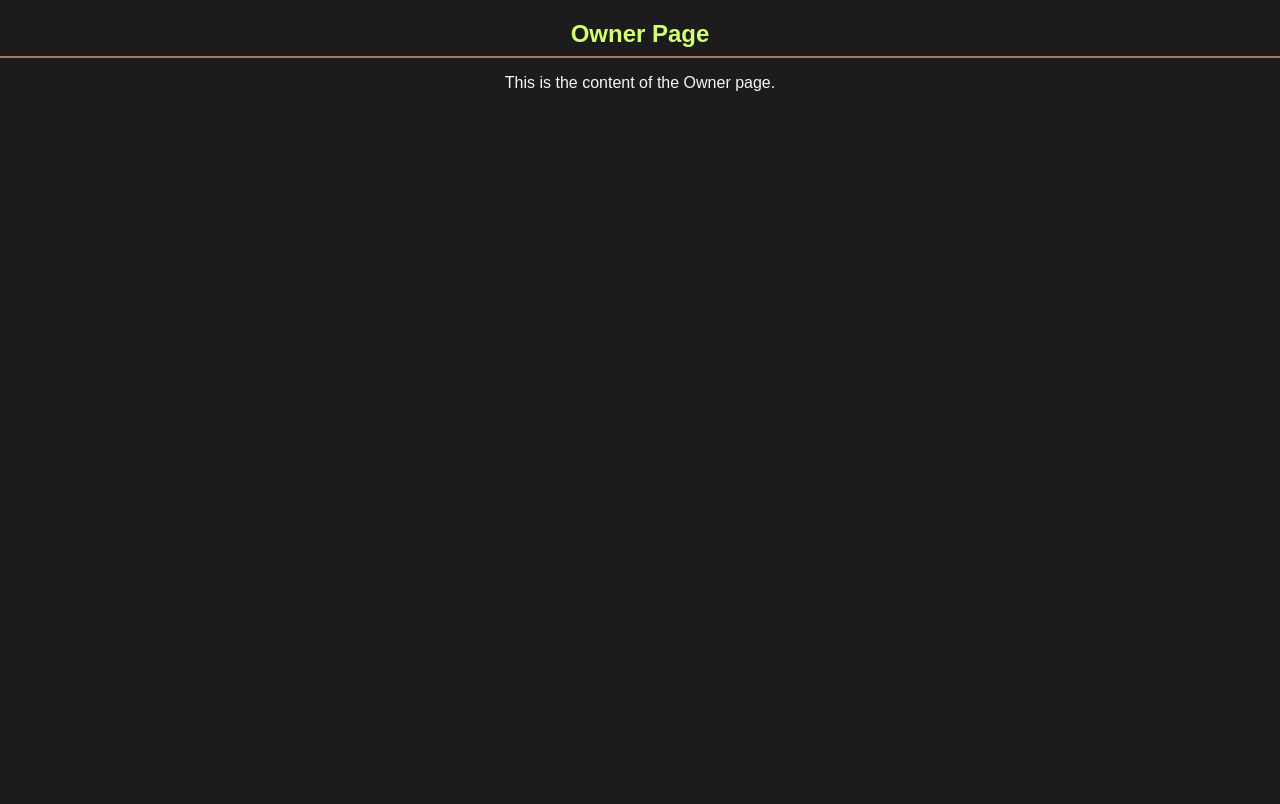
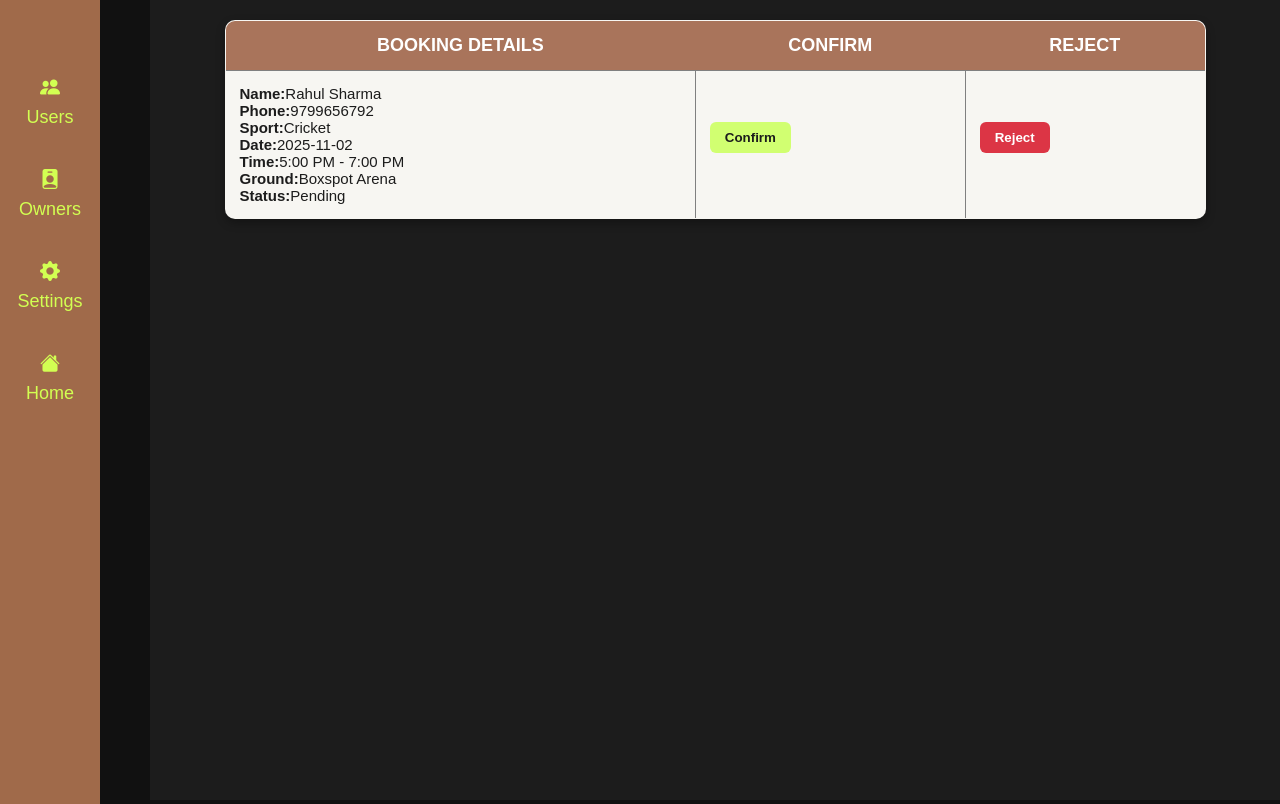
Before and after one commit to SportsSync/Sports_Sync, a PHP site: page /owner/owner.php in a window 1280 px wide. Before the commit the page ends 91 px from the top, so only its background shows below. Run offline with PHP 8.4, Linux system fonts and the light colour scheme.

Commit message:
sidebar in vendor

```diff
--- a/footer.php
+++ b/footer.php
@@ -1,4 +1,4 @@
-<footer class="footer">
+<footer class="footer"><br><br>
   <div class="container">
     <div class="row">
       <div class="col-md-4 mb-4">
--- a/owner/owner.php
+++ b/owner/owner.php
@@ -1,10 +1,125 @@
 <!DOCTYPE html>
-<html>
+<html lang="en">
 <head>
-  <link href="../whole.css" rel="stylesheet">
+<meta charset="UTF-8">
+<meta name="viewport" content="width=device-width, initial-scale=1.0">
+<title>SportSync Dashboard</title>
+
+<!-- Bootstrap Icons CDN -->
+<link rel="stylesheet" href="https://cdn.jsdelivr.net/npm/bootstrap-icons@1.11.1/font/bootstrap-icons.css">
+
+<style>
+/* ===== Global Styles ===== */
+body {
+  margin: 0;
+  font-family: Arial, sans-serif;
+  background-color: #111;
+  color: white;
+}
+
+/* ===== Sidebar ===== */
+.sidebar {
+  position: fixed;
+  top: 0;
+  left: 0;
+  width: 100px;
+  height: 100vh;
+  background: #a06a4a;
+  display: flex;
+  flex-direction: column;
+  align-items: center;
+  padding-top: 30px;
+}
+
+.sidebar-menu {
+  list-style: none;
+  padding: 0;
+  width: 100%;
+}
+
+.sidebar-menu li {
+  width: 100%;
+  text-align: center;
+  margin: 20px 0;
+}
+
+.sidebar-menu a {
+  color: #d2ff52;
+  text-decoration: none;
+  font-size: 18px;
+  display: block;
+  padding: 10px;
+}
+
+.sidebar-menu a:hover {
+  background: #8b5a3c;
+}
+
+/* Bootstrap Icons */
+.icon {
+  font-size: 20px;
+  display: block;
+  margin-bottom: 8px;
+}
+
+/* ===== Content Area ===== */
+.content {
+  margin-left: 150px;
+  padding: 0;
+}
+
+iframe {
+  width: 100%;
+  height: 100vh;
+  border: none;
+  background: #111;
+}
+</style>
 </head>
+
 <body>
-  <h2>Owner Page</h2>
-  <p>This is the content of the Owner page.</p>
+
+<!-- ===== Sidebar ===== -->
+<div class="sidebar">
+  <ul class="sidebar-menu">
+
+    <li>
+      <a href="#" onclick="loadPage('vendor_confirm.php')">
+        <i class="bi bi-people-fill icon"></i>
+        Users
+      </a>
+    </li>
+    <li>
+      <a href="#" onclick="loadPage('vendor.php')">
+        <i class="bi bi-person-badge-fill icon"></i>
+        Owners
+      </a>
+    </li>
+
+    <li>
+      <a href="#" onclick="loadPage('vendor_settings.php')">
+        <i class="bi bi-gear-fill icon"></i>
+        Settings
+      </a>
+    </li>
+    <li>
+      <a href="../index.php" onclick="#">
+        <i class="bi bi-house-fill icon"></i>
+        Home
+      </a>
+    </li>
+  </ul>
+</div>
+
+<div class="content">
+  <iframe id="mainFrame" src="vendor_confirm.php"></iframe>
+</div>
+
+<script>
+function loadPage(page) {
+  document.getElementById("mainFrame").src = page;
+}
+</script>
+
 </body>
 </html>
--- a/user/sidebar.php
+++ b/user/sidebar.php
@@ -111,7 +111,7 @@
   background-color: #A9745B;
   color: #F7F6F2;
   margin-left: 10%;
-  margin-top: 10%;
+  margin-top: 25px;
 }
   </style>
 </head>
@@ -128,9 +128,6 @@
       <a href="user_settings.php" id='user_settings' title="User Settings">
         <i class="bi bi-gear-fill"></i>
       </a>
-      <a href="#" id='user_review' title="Reviews">
-        <i class="bi bi-star-fill"></i>
-      </a>
        <a href="#" id='user_booking' title="Previous Bookings">
         <i class="bi bi-clock-history"></i></a>
       <a href="../index.php" title="Home">
@@ -142,7 +139,6 @@
   </div>
 
 <?php
-
     include("../footer.php");
   ?>
 </body>
--- a/whole.css
+++ b/whole.css
@@ -67,7 +67,7 @@ p {
 .footer {
   background-color: #A9745B;
   color: #F7F6F2;
-  /* padding: 0px 0 0px; */
+  padding: 2px 0 0px;
 }
 
 .footer a {
```
Also changed, not shown: owner/vendor_settings.php (added, +11 -0 lines).
